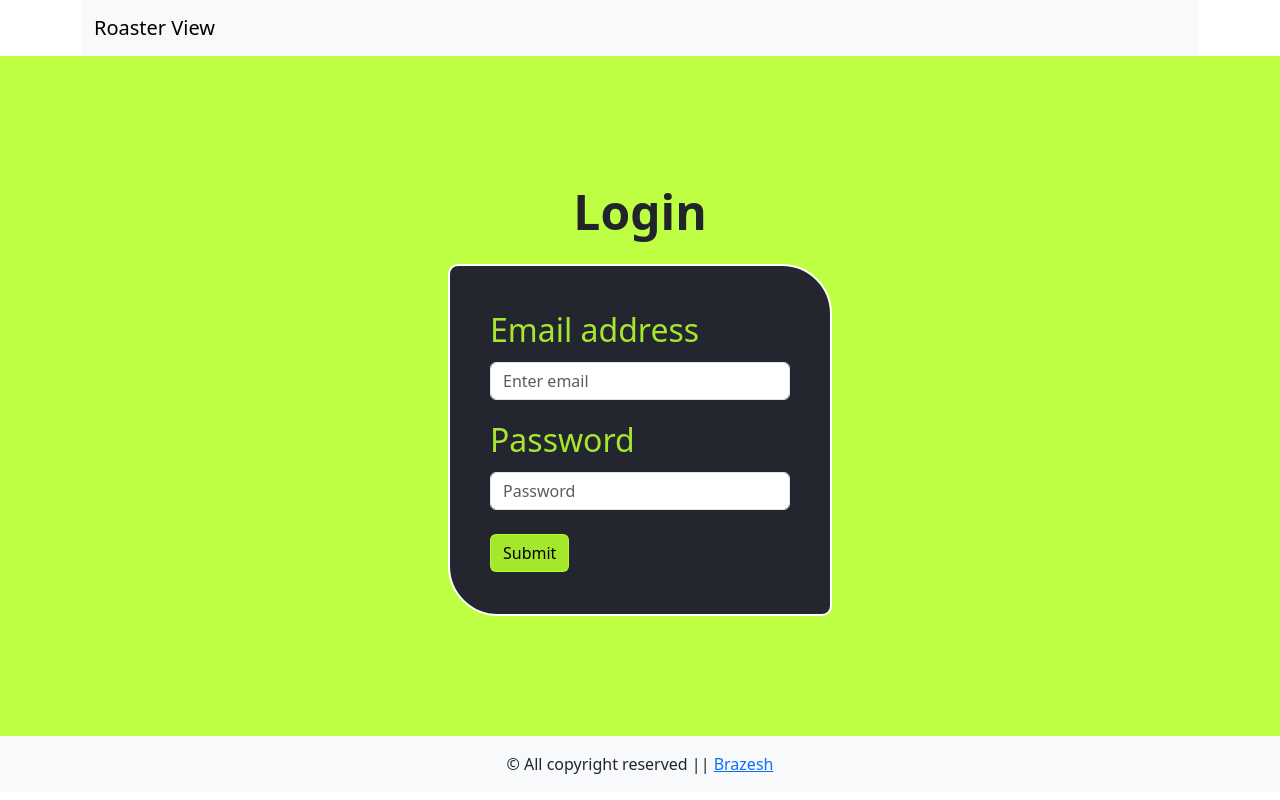
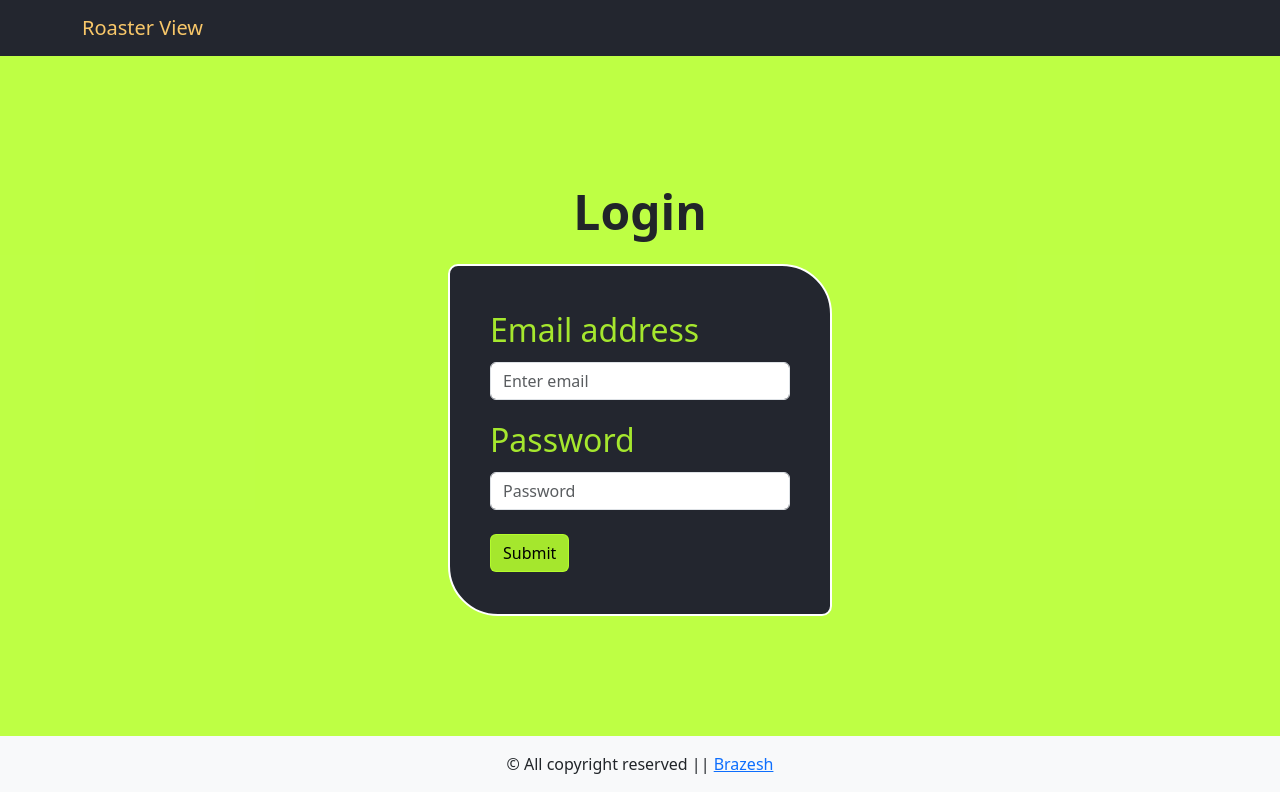
Before and after one commit to bguragain1023-web/Rosterview-Frontend, a React (Vite) app: page / in a window 1280 px wide. Built offline with nearby package versions, Linux system fonts and the light colour scheme; no server answers.

Commit message:
added private route, staff  and coordinator page and created useContext

```diff
--- a/src/App.css
+++ b/src/App.css
@@ -14,14 +14,29 @@
     font-size: 3rem;
     font-weight: bolder;
 }
+
+/* layout */
+
+.layoutWrapper{
+    background: var(--color-primary);
+     min-height:85vh;
+}
+
+
+/* navBar */
+.customNavbar{
+    background: var(--color-secondary);
+    color:white !important;
+}
+
+.navbar{
+     --bs-navbar-brand-color:var(--color-teritory);
+}
+
 /* login page */
 
 
-.loginpage-wrapper{
-    height:85vh;
-    background: var(--color-primary);
 
-}
 
 .loginbox{
     background: var(--color-secondary);
--- a/src/App.tsx
+++ b/src/App.tsx
@@ -4,20 +4,34 @@ import { Routes, Route } from "react-router";
 import { ToastContainer } from "react-toastify";
 import "react-toastify/dist/ReactToastify.css";
 import { Layout } from './components/layout/Layout';
+import { Staff } from './pages/Staff';
+import { Coordinator } from './pages/Coordinator';
+import { PrivateRoutes } from './components/Private/PrivateRoutes';
 function App() {
 
 
   return (
 <>
-<ToastContainer/>
+<div className="">
 <Routes>
 
   <Route path="/" element={<Layout />}>
   <Route index element={<Login />} />
 
+  <Route element ={<PrivateRoutes/>}>
+   <Route path = "Staff" element={<Staff/>} />
+  <Route path = "admin" element={<Coordinator/>} />
+
+  </Route>
+
+
 
   </Route>
 </Routes>
+<ToastContainer/>
+
+</div>
+
 
 
 </>
--- /dev/null
+++ b/src/components/Private/PrivateRoutes.tsx
@@ -0,0 +1,8 @@
+import { Navigate, Outlet } from "react-router-dom";
+import { useUser } from "../../contex/UserContext"
+
+
+export const PrivateRoutes = () => {
+    const {user } = useUser();
+  return user ? <Outlet/> : <Navigate to = "/" replace />
+};
--- a/src/components/forms/LoginForm.tsx
+++ b/src/components/forms/LoginForm.tsx
@@ -1,13 +1,17 @@
-import { useState, type FormEvent } from 'react';
+import { useState, type SubmitEvent,  } from 'react';
 import Button from 'react-bootstrap/Button';
 import Form from 'react-bootstrap/Form';
 import { loginUser } from '../../helper/axios';
 import { toast } from "react-toastify";
 import type { LoginPayload } from '../../types/types';
+import { useUser } from '../../contex/UserContext';
+import { useNavigate } from 'react-router-dom';
 
 export const LoginForm = () => {
 
     const [form, setForm] = useState<LoginPayload>({email:"", password:""})
+    const {setUser } = useUser();
+    const navigate = useNavigate();
 
     const handleOnChange =(e: React.ChangeEvent<HTMLInputElement>)=>{
 
@@ -19,18 +23,27 @@ export const LoginForm = () => {
 
     }
 
-    const handleOnSubmit = async (e: FormEvent<HTMLFormElement>)=>{
+    const handleOnSubmit = async (e:SubmitEvent<HTMLFormElement>)=>{
         console.log("submit fired")
         e.preventDefault();
         const pendingState = loginUser(form);
         toast.promise(pendingState,{
             pending:"Please wait"
         })
-        const {status, message,   accessJWT} = await pendingState;
+        const {status, message, userDetail,   accessJWT} = await pendingState;
         toast[status](message);
         if(status === "success" && accessJWT){
                localStorage.setItem("accessJWT", accessJWT)
+               setUser(userDetail)
+
+                if(userDetail?.role === "coordinator"){
+                    navigate("/admin")
+                }
+                else{
+                    navigate("/staff")
+                }
         }
+
 
 
     }
--- a/src/components/layout/Header.tsx
+++ b/src/components/layout/Header.tsx
@@ -4,13 +4,13 @@ import Navbar from 'react-bootstrap/Navbar';
 export const Header = () => {
   return (
     <>
-    <Container>
-      <Navbar expand="lg" className="bg-body-tertiary">
-        <Container>
-          <Navbar.Brand href="#">Roaster View</Navbar.Brand>
+
+      <Navbar expand="lg" className="customNavbar">
+        <Container className="text-danger">
+          <Navbar.Brand href="#" >Roaster View</Navbar.Brand>
         </Container>
       </Navbar>
-    </Container>
+
     </>
   );
 };
--- /dev/null
+++ b/src/contex/UserContext.tsx
@@ -0,0 +1,39 @@
+
+import { createContext, useContext, useState } from 'react'
+import type { IUser } from '../types/types';
+
+
+
+interface UserContextType {
+    user: IUser | undefined;
+    setUser: React.Dispatch<React.SetStateAction<IUser | undefined>>;
+}
+
+
+
+const UserContext = createContext<UserContextType | undefined>(undefined);
+export const UserProvider = ({children }: {children:React.ReactNode}) =>{
+
+const [user, setUser] = useState<IUser| undefined>(undefined)
+
+
+
+  return (
+    <UserContext.Provider
+    value= {{
+        user, setUser
+    }}
+    >
+        {children}
+        </UserContext.Provider>
+  )
+}
+
+export const useUser = () => {
+    const context = useContext(UserContext);
+    if (!context) {
+        throw new Error ('UseUser must be within the UserProvider')
+
+    }
+    return context;
+}
--- /dev/null
+++ b/src/pages/Coordinator.tsx
@@ -0,0 +1,9 @@
+
+
+export const Coordinator = () => {
+  return (
+    <div className="layoutWrapper">
+        Comming soon
+    </div>
+  )
+}
--- a/src/pages/Login.tsx
+++ b/src/pages/Login.tsx
@@ -3,7 +3,7 @@ import { LoginForm } from '../components/forms/LoginForm'
 
 export const Login = () => {
   return (
-    <div className="loginpage-wrapper d-flex align-items-center justify-content-center flex-column">
+    <div className="layoutWrapper d-flex align-items-center justify-content-center flex-column">
 <div className="title">Login</div>
 <div className="loginbox mt-3">
     <LoginForm/>
--- /dev/null
+++ b/src/pages/Staff.tsx
@@ -0,0 +1,9 @@
+
+
+export const Staff = () => {
+  return (
+    <div className="layoutWrapper">
+        Coming soon
+    </div>
+  )
+}
```
Also changed, not shown: src/main.tsx (+6 -1 lines), src/types/types.ts (+8 -0 lines).
